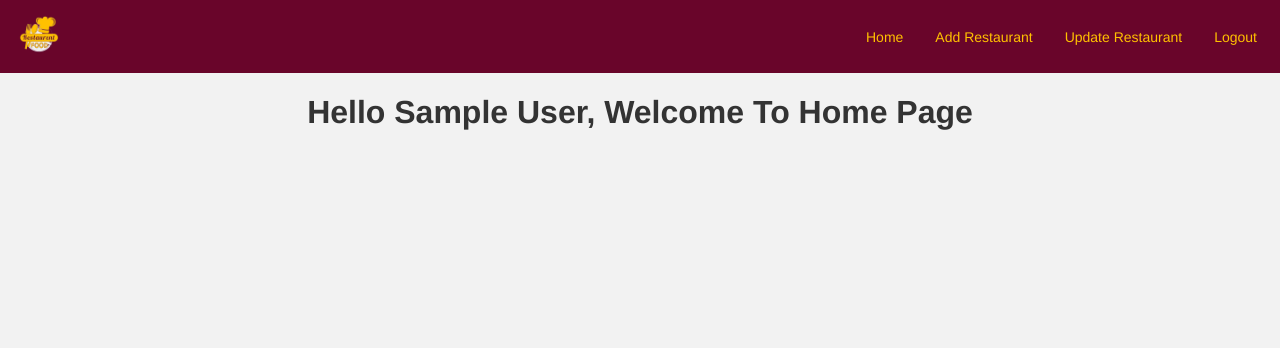
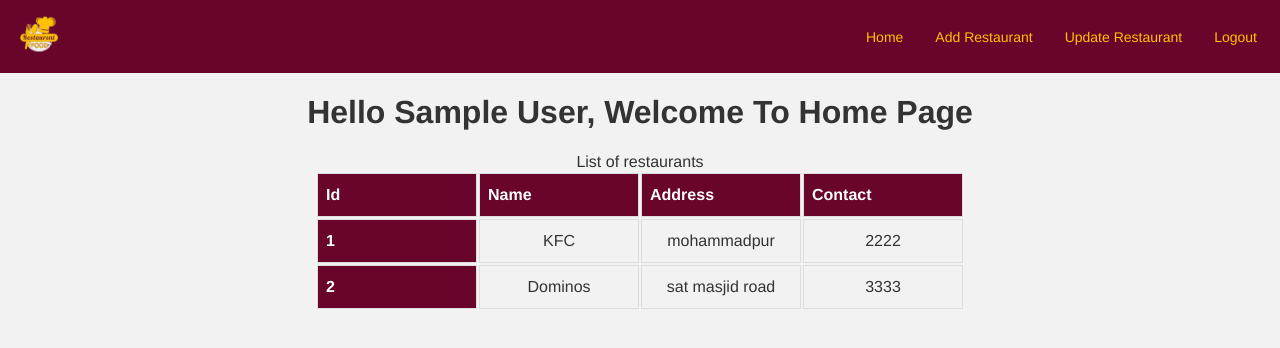
Before and after one commit to Ash-programmerheroine/restaurant-project, a Vue app: page / in a window 1280 px wide. Shown: the top 348 px of the page. Built offline with nearby package versions, Linux system fonts and the light colour scheme; data requests are answered from the project's data file; sample sign-in values are in the browser's storage.

Commit message:
form added

```diff
--- a/server/db.json
+++ b/server/db.json
@@ -145,6 +145,12 @@
       "name": "KFC",
       "address": "mohammadpur",
       "contact": 2222
-  }
+  },
+  {
+    "id":2,
+    "name": "Dominos",
+    "address": "sat masjid road",
+    "contact": 3333
+}
   ]
 }
--- a/src/components/AddPage.vue
+++ b/src/components/AddPage.vue
@@ -2,7 +2,12 @@
     <header-cmp></header-cmp>
 
    <h1>Hello, Welcome To Add Restaurant Page</h1>
-
+  <form>
+    <input type="text" placeholder="Enter your name" v-model="restaurant.name" name="name">
+    <input type="text" placeholder="Enter your address" v-model="restaurant.address" name="address">
+    <input type="text" placeholder="Enter your contact" v-model="restaurant.contact" name="contact">
+    <button type="button" @click="addRestaurant">Add New Restaurant</button>
+    </form>
 </template>
 <script >
 import HeaderCmp from './HeaderCmp.vue';
@@ -11,6 +16,20 @@ export default{
     components:{
         HeaderCmp,
     },
+     data() {
+    return {
+      restaurant:{
+        name: "",
+      address: "",
+      contact: "",
+      }
+    };
+  },
+  methods:{
+    addRestaurant(){
+        console.warn(this.restaurant)
+    }
+  },
     mounted(){
     let user = localStorage.getItem('user-info');
     if(!user){
--- a/src/components/HomePage.vue
+++ b/src/components/HomePage.vue
@@ -2,20 +2,46 @@
   <header-cmp></header-cmp>
 
   <h1>Hello {{ name }}, Welcome To Home Page</h1>
+ <div class="content">
+     <table id="table">
+    <caption>
+      List of restaurants
+    </caption>
+    <thead>
+      <tr >
+        <th scope="col">Id</th>
+        <th scope="col">Name</th>
+        <th scope="col">Address</th>
+        <th scope="col">Contact</th>
+      </tr>
+    </thead>
+    <tbody>
+      <tr v-for="item in restaurants" :key="item.id">
+        <th scope="row">{{item.id}}</th>
+        <td>{{item.name}}</td>
+        <td>{{item.address}}</td>
+        <td>{{item.contact}}</td>
+      </tr>
+
+    </tbody>
+  </table>
+ </div>
 </template>
 <script>
+import axios from "axios";
 import HeaderCmp from "./HeaderCmp.vue";
 export default {
   name: "HomePage",
   data() {
     return {
       name: "",
+      restaurants: [],
     };
   },
   components: {
     HeaderCmp,
   },
-mounted() {
+  async mounted() {
     let user = localStorage.getItem("user-info");
 
     if (!user) {
@@ -23,7 +49,31 @@ mounted() {
     } else {
       this.name = JSON.parse(user).name; // Parse the user object and access its 'name' property
     }
+    let result = await axios.get("http://localhost:9000/restaurant");
+    this.restaurants = result.data;
   },
-
 };
 </script>
+<style scoped>
+.content{
+    display: flex;
+    justify-content: center;
+}
+#table td, #table th {
+    width:160px;
+  border: 1px solid #ddd;
+  padding: 8px;
+}
+
+#table tr:nth-child(even){background-color: #f2f2f2;}
+
+#table tr:hover {background-color: #ddd;}
+
+#table th {
+  padding-top: 12px;
+  padding-bottom: 12px;
+  text-align: left;
+  background-color: #69052a;
+  color: white;
+}
+</style>
```
Lines whose indentation alone changed are shown as unchanged.
